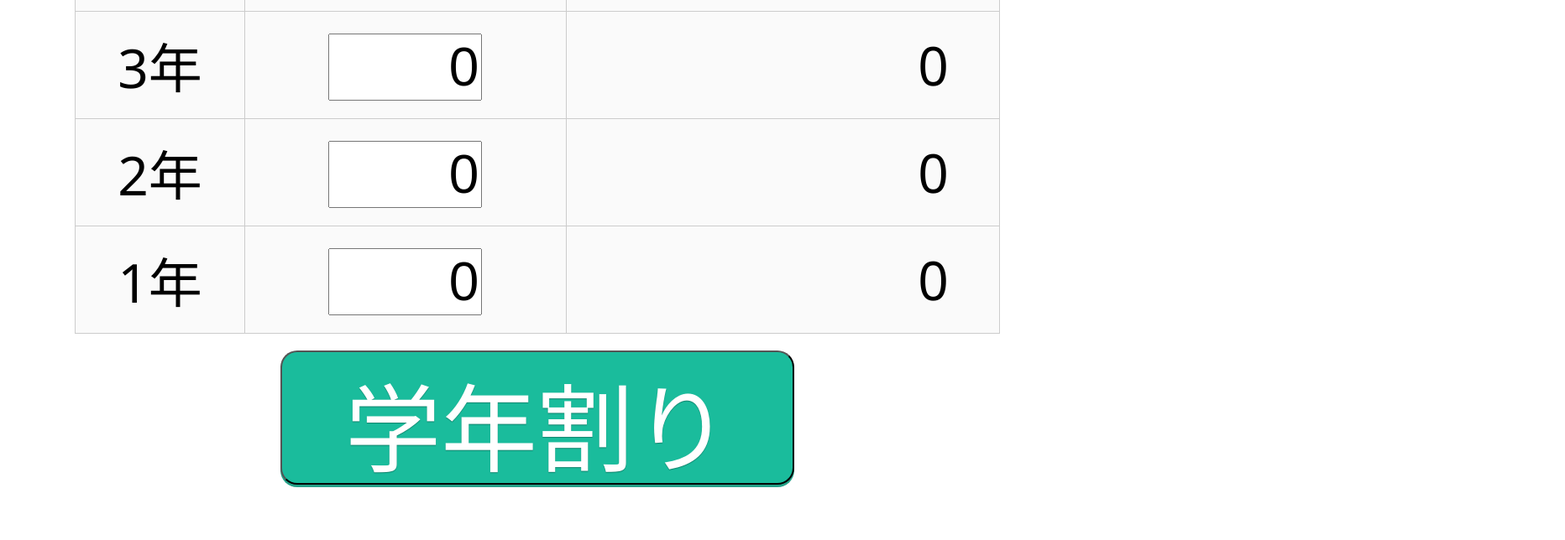
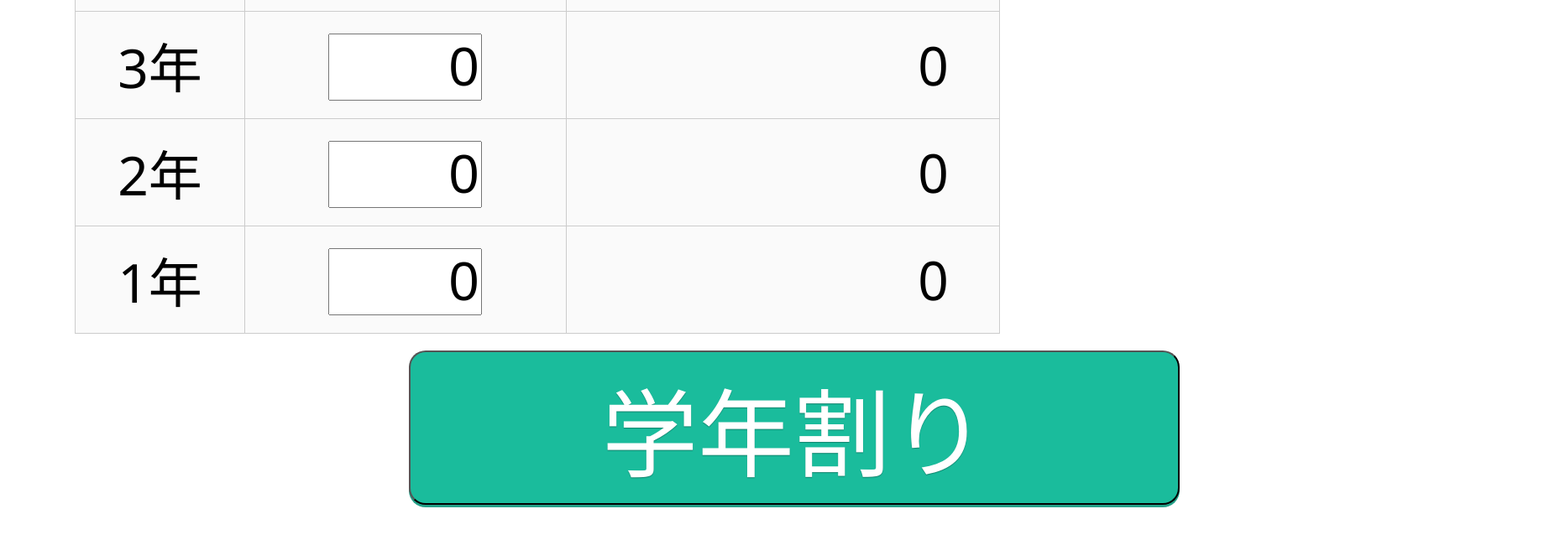
Before and after one commit to Jumpaku/GakunenWari, a plain HTML site: page index.html in a window 1280 px wide. Shown: the part 735-1379 px from the top of the page at 84% size, 1864 px wide, since content can reach past the window. Drawn offline with Linux system fonts and the light colour scheme.

Commit message:
large button

```diff
--- a/app.css
+++ b/app.css
@@ -66,8 +66,8 @@ td.c2 {
 }
 
 .execute {
-    width:100%;
-    height: 200px;
+    width:150%;
+    height: 230px;
     margin: 0 auto;
     text-align: center;
 }
```
